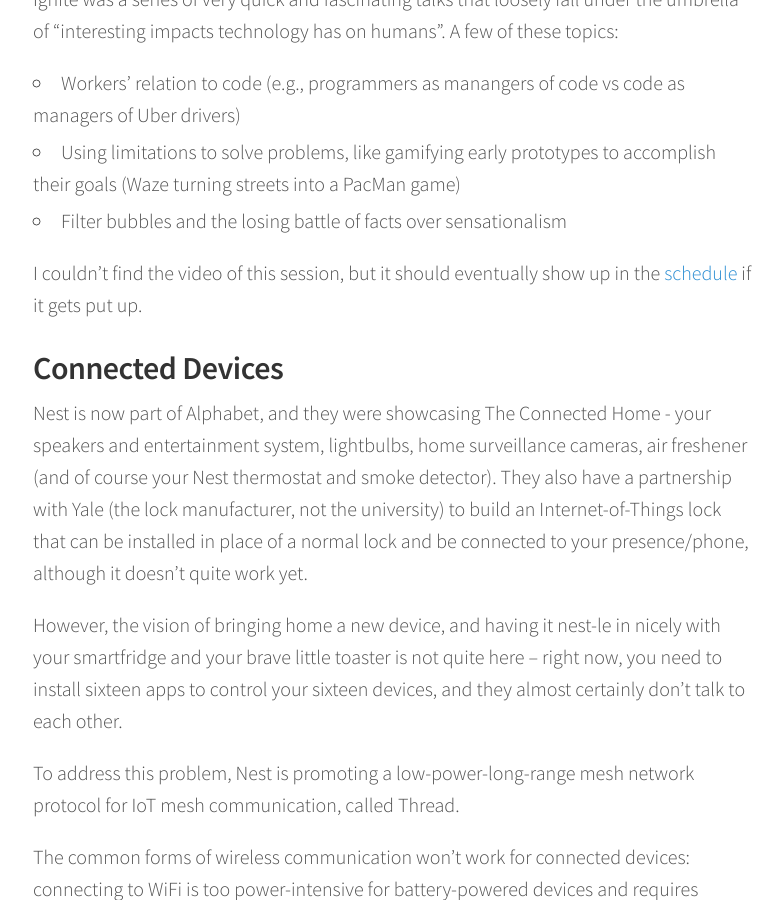
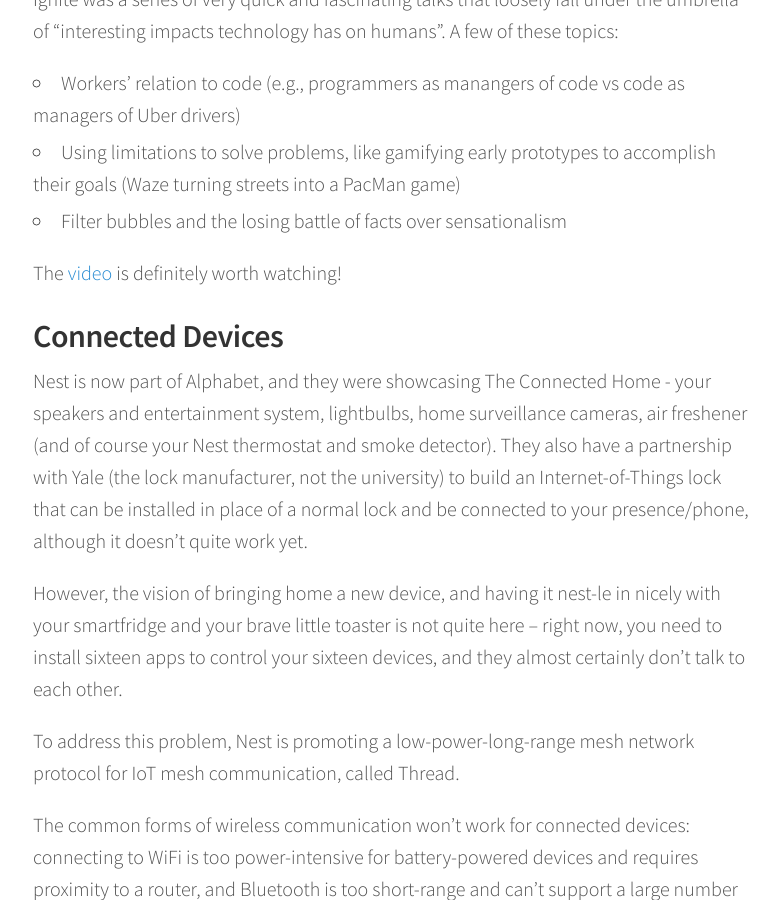
Before and after one commit to liuche/liuche.github.io, a Jekyll site: the page built from _posts/2016-05-30-googlio.md, in a window 1280 px wide and 900 px high, scrolled down 8309 px. Shown: the whole window, without its empty margins (247-1029 px from the left). Built offline with Jekyll 4.4.1, drawn with Linux system fonts in a browser that asks for light colours; nearby versions of some CDN libraries.

Commit message:
Update link for Ignite I/O talk.

```diff
--- a/_posts/2016-05-30-googlio.md
+++ b/_posts/2016-05-30-googlio.md
@@ -105,7 +105,7 @@
 * Using limitations to solve problems, like gamifying early prototypes to accomplish their goals (Waze turning streets into a PacMan game)
 * Filter bubbles and the losing battle of facts over sensationalism
 
-I couldn't find the video of this session, but it should eventually show up in the [schedule](https://events.google.com/io2016/schedule?sid=b8b6e442-2310-e611-a517-00155d5066d7#day2/b8b6e442-2310-e611-a517-00155d5066d7) if it gets put up.
+The [video](https://www.youtube.com/watch?v=MHCXJT7FM9c) is definitely worth watching!
 
 ## Connected Devices
 Nest is now part of Alphabet, and they were showcasing The Connected Home - your speakers and entertainment system, lightbulbs, home surveillance cameras, air freshener (and of course your Nest thermostat and smoke detector). They also have a partnership with Yale (the lock manufacturer, not the university) to build an Internet-of-Things lock that can be installed in place of a normal lock and be connected to your presence/phone, although it doesn't quite work yet.
```
